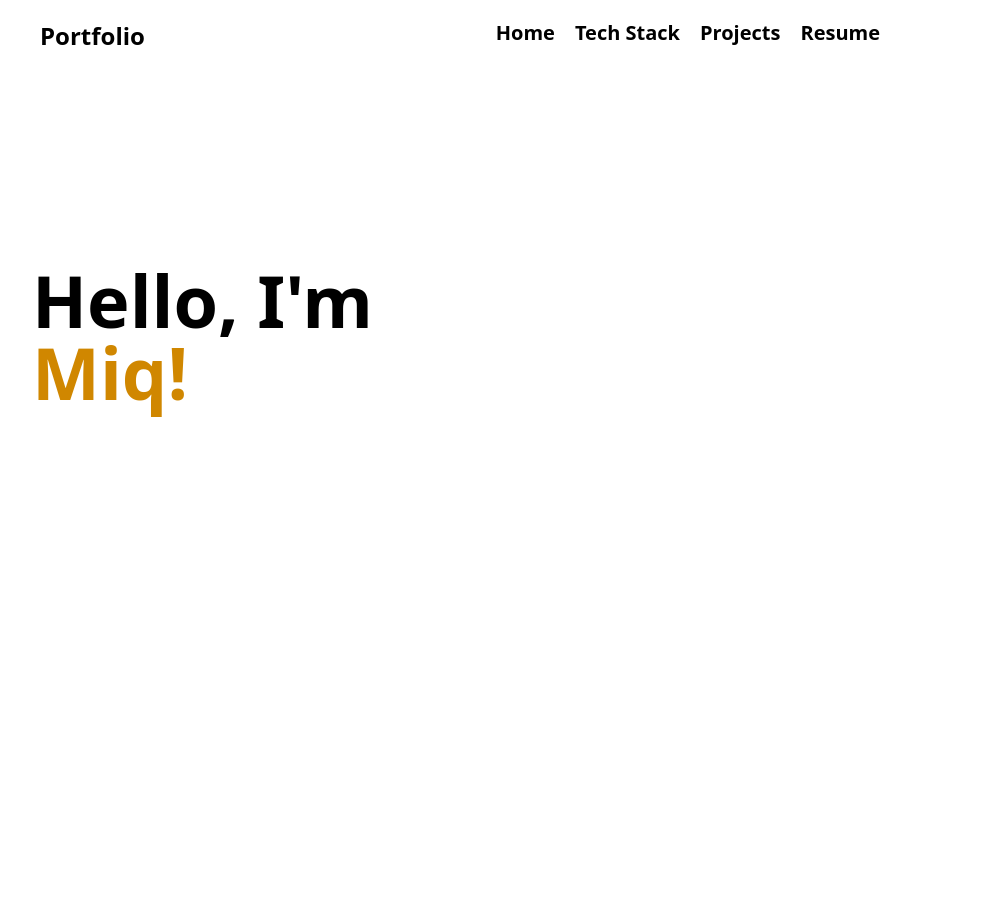
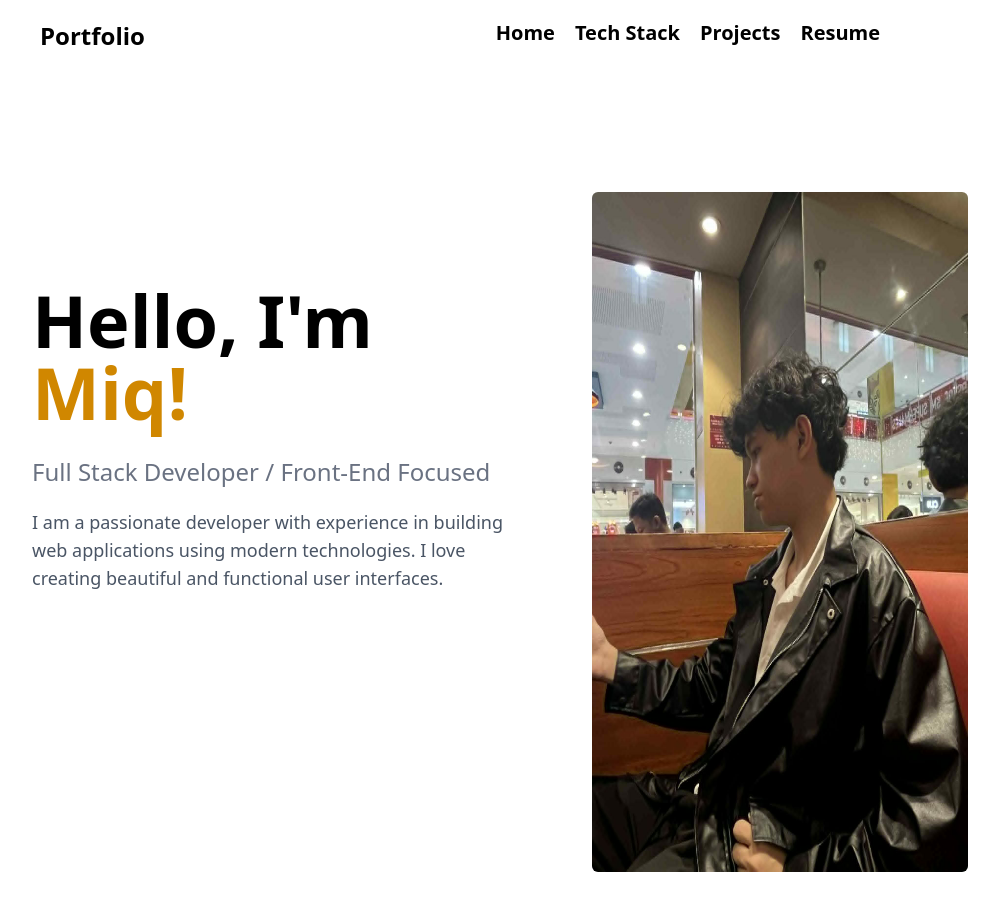
Before and after one commit to Miqu3lla/portfolio, a React (Vite) app: page / in a window 1280 px wide. Shown: the top 910 px of the page, without its empty margins (180-1179 px from the left). Before the commit the page ends 800 px from the top, so only its background shows below. Built offline with nearby package versions, Linux system fonts and the light colour scheme.

Commit message:
add image switching for fun

```diff
--- a/src/App.jsx
+++ b/src/App.jsx
@@ -7,7 +7,7 @@ function App() {
   return (
     <>
     <Navbar />
-    <div className='m-53'>
+    <div className='mx-53'>
       <AppRoutes />
     </div>
     </>
--- a/src/pages/Home.jsx
+++ b/src/pages/Home.jsx
@@ -1,11 +1,29 @@
-
+import Rani from '../assets/rani.jpg'
+import Picture from '../assets/download.jpg'
+import {useState, useEffect} from 'react'
 
 export default function Home() {
+    const [img, setImg] = useState(Rani);
+
+    useEffect(() => {
+        const interval = setInterval(()=> {
+            setImg((currentImg) => (currentImg === Rani ? Picture : Rani));
+        }, 3000);
+        return () => clearInterval(interval);
+    }, []);
+
 
     return (
         <main>
-        <section>
-        <h1 className='text-7xl font-bold w-full max-w-lg'>Hello, I'm <span className='text-yellow-600'>Miq!</span></h1>
+        <section className = 'flex justify-between '>
+            <div className = 'w-full max-w-lg mt-53'>
+                <h1 className='text-7xl font-bold '>Hello, I'm <span className='text-yellow-600'>Miq!</span></h1>
+                <p className='mt-7 text-2xl text-gray-500'>Full Stack Developer / Front-End Focused</p>
+                <p className='mt-5 text-lg text-gray-600 max-w-lg'>I am a passionate developer with experience in building web applications using modern technologies. I love creating beautiful and functional user interfaces.</p>
+            </div>
+            <div>
+                <img src={img} alt="Profile Picture" className='h-170 w-full max-w-xl mt-30 m-20 rounded-md'/>
+            </div>
         </section>
         </main>
     )
```
Also changed, not shown: src/assets/download.jpg (added), src/assets/rani.jpg (added).
